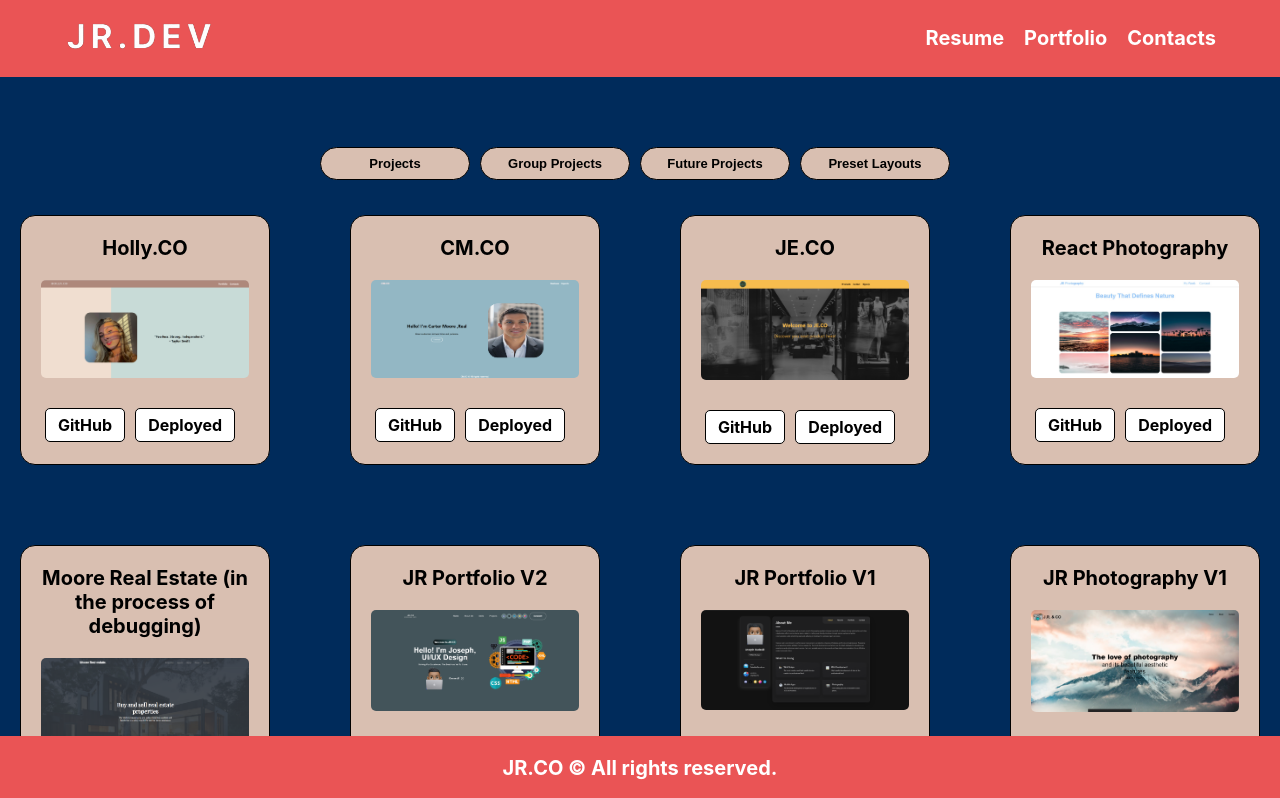
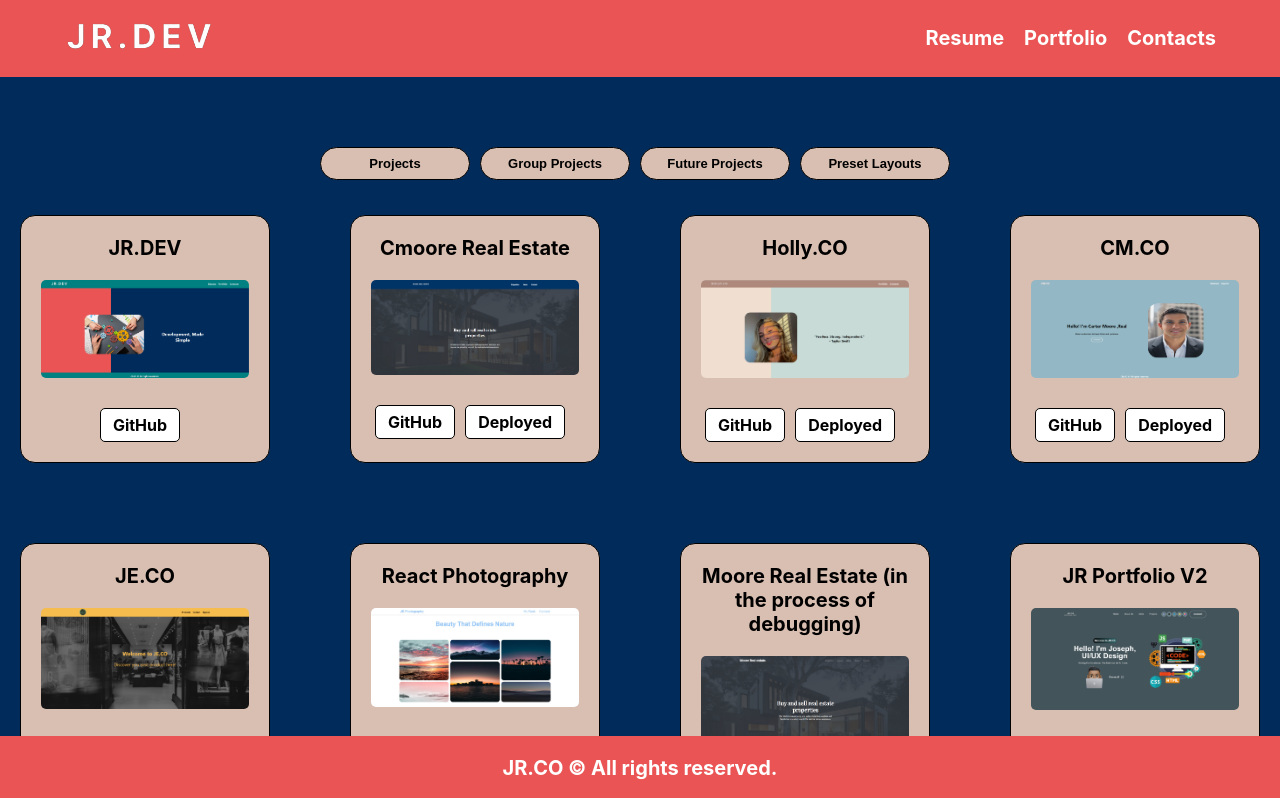
Before and after one commit to TheWiseSailor/JR.DEV, a React (Create React App) app: page /portfolio in a window 1280 px wide. Shown: the top 798 px of the page. Built offline with nearby package versions, Linux system fonts and the light colour scheme.

Commit message:
Project added

```diff
--- a/src/Components/Portfolio/Portfolio.js
+++ b/src/Components/Portfolio/Portfolio.js
@@ -21,6 +21,9 @@ import Moore from "../Portfolio/PortfolioImages/Moore-Realestate.png";
 import JE from "../Portfolio/PortfolioImages/JE.png";
 import CE from "../Portfolio/PortfolioImages/Carter.png";
 import HE from "../Portfolio/PortfolioImages/Holly.png";
+import JR from "../Portfolio/PortfolioImages/JR.png";
+import CMR from "../Portfolio/PortfolioImages/CMR.png";
+
 import AOSInitializer from "../AOS/AOSInitializer";
 
 function App() {
@@ -50,6 +53,22 @@ function App() {
     },
     // { title: 'Future Project 1', category: 'Future Projects' },
     // { title: 'Future Project 2', category: 'Future Projects' },
+    {
+      title: "JR.DEV",
+      category: "Projects",
+      imgUrl: JR,
+      githubLink: "https://github.com/TheWiseSailor/JR.DEV",
+
+    },
+    {
+      title: "Cmoore Real Estate",
+      category: "Projects",
+      imgUrl: CMR,
+      githubLink: "https://github.com/TheWiseSailor/MooreRealEstate",
+      deployLink: "https://TheWiseSailor.github.io/MooreRealEstate",
+    },
+
+
     {
       title: "Holly.CO",
       category: "Projects",
```
Also changed, not shown: src/Components/Portfolio/PortfolioImages/CMR.png (added), src/Components/Portfolio/PortfolioImages/JR.png (added).
